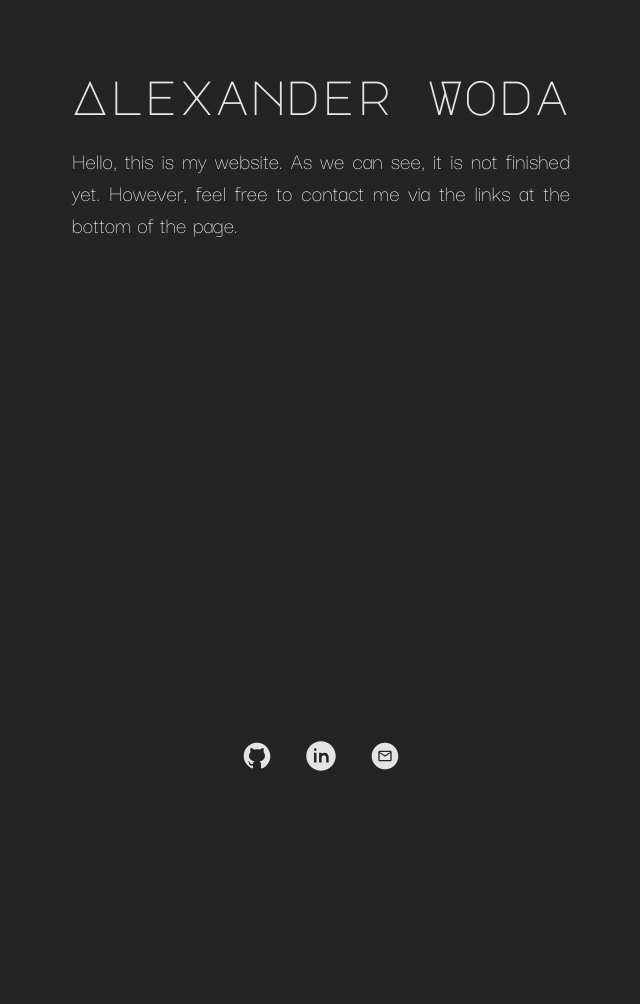
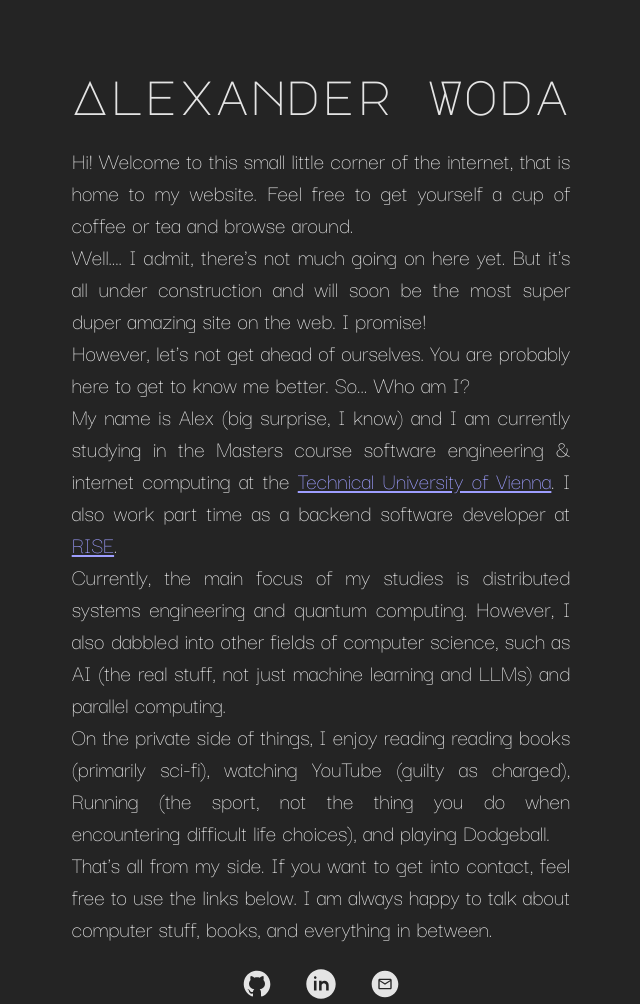
Before and after one commit to Naexon/naexon.github.io, a website built with Vite: page index.html in a window 1280 px wide. Shown: the whole page, without its empty margins (319-959 px from the left). Before the commit the page ends 800 px from the top, so only its background shows below. Built offline with nearby package versions, Linux system fonts and the light colour scheme.

Commit message:
added text for main page

```diff
--- a/index.html
+++ b/index.html
@@ -10,7 +10,27 @@
     <main class="flex-container">
       <h1 class="headline">Alexander Woda</h1>
       <div class="content">
-        Hello, this is my website. As we can see, it is not finished yet. However, feel free to contact me via the links at the bottom of the page.
+        <p>
+          Hi! Welcome to this small little corner of the internet, that is home to my website. Feel free to get yourself a cup of coffee or tea and browse around.
+        </p>
+        <p>
+          Well.... I admit, there's not much going on here yet. But it's all under construction and will soon be the most super duper amazing site on the web. I promise!
+        </p>
+        <p>
+          However, let's not get ahead of ourselves. You are probably here to get to know me better. So... Who am I?
+        </p>
+        <p>
+          My name is Alex (big surprise, I know) and I am currently studying in the Masters course software engineering & internet computing at the <a href="https://www.tuwien.at/en/" title="TU Vienna">Technical University of Vienna</a>. I also work part time as a backend software developer at <a href="https://www.rise-world.com/" title="RISE">RISE</a>.
+        </p>
+        <p>
+          Currently, the main focus of my studies is distributed systems engineering and quantum computing. However, I also dabbled into other fields of computer science, such as AI (the real stuff, not just machine learning and LLMs) and parallel computing.
+        </p>
+        <p>
+          On the private side of things, I enjoy reading reading books (primarily sci-fi), watching YouTube (guilty as charged), Running (the sport, not the thing you do when encountering difficult life choices), and playing Dodgeball.
+        </p>
+        <p>
+          That's all from my side. If you want to get into contact, feel free to use the links below. I am always happy to talk about computer stuff, books, and everything in between.
+        </p>
       </div>
       <div class="socials">
         <a href="https://github.com/Naexon" title="GitHub">
```
